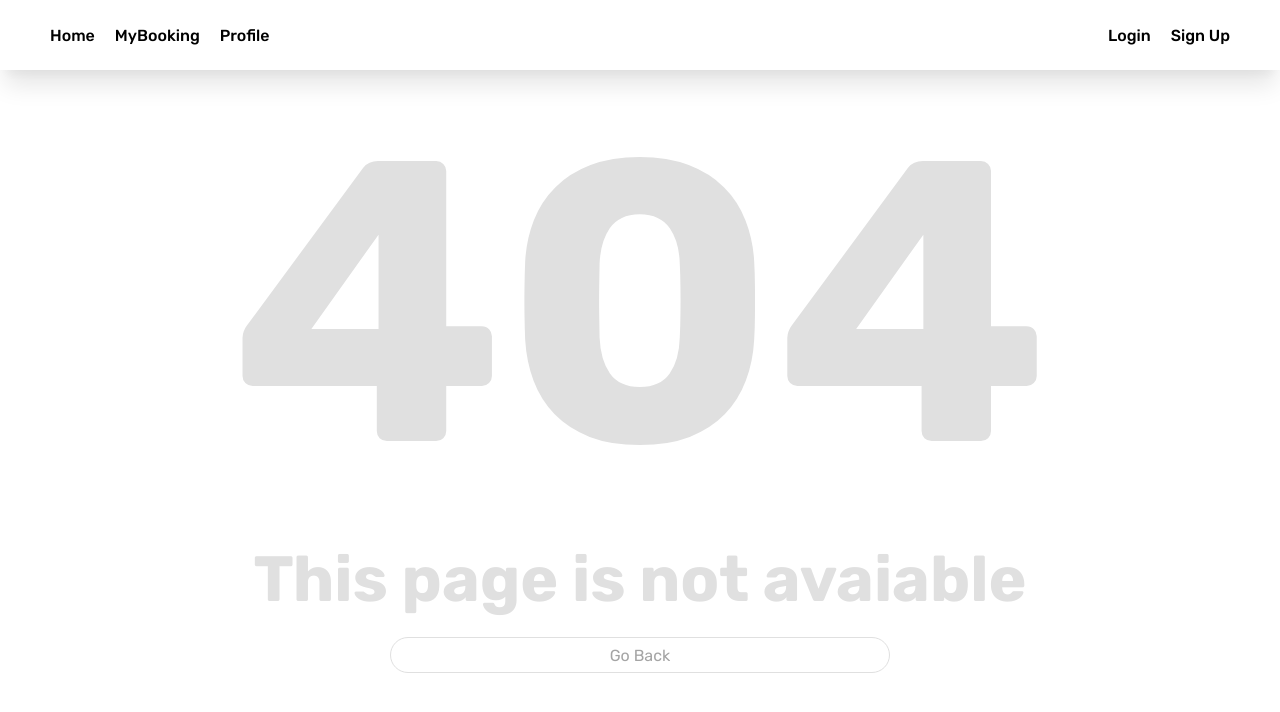
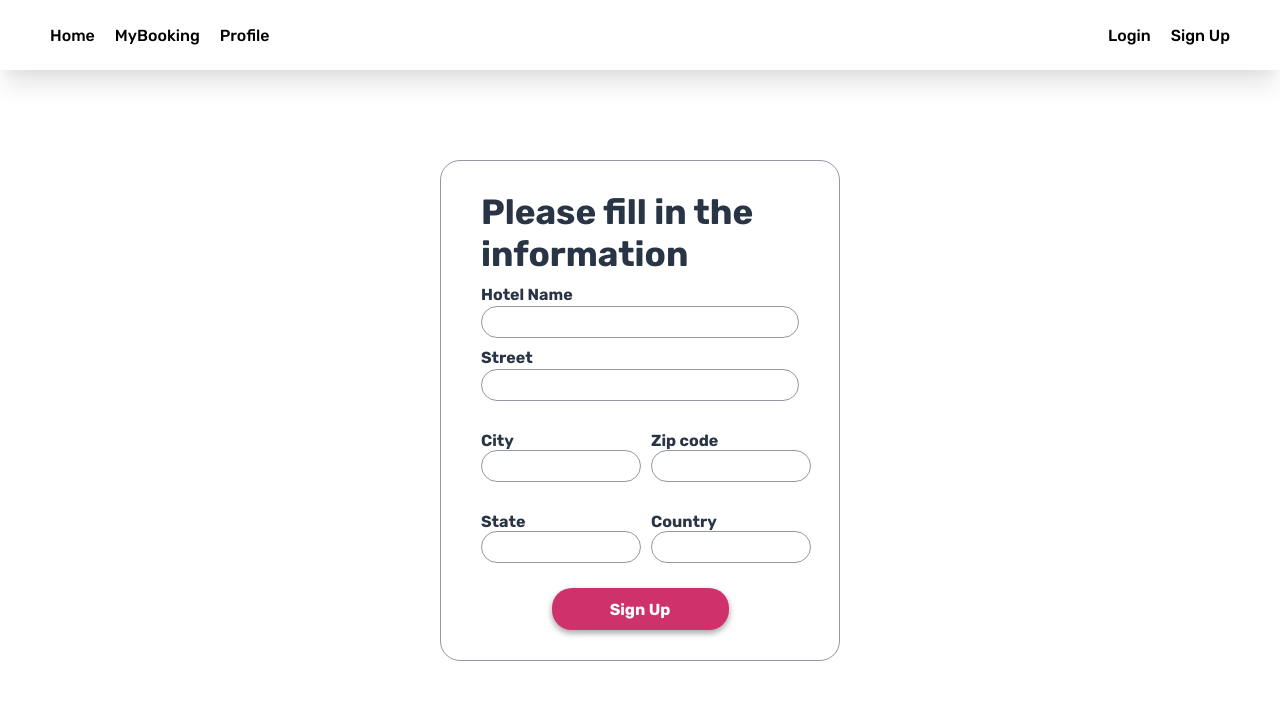
Before and after one commit to rmaskey1/LikeHome, a React (Create React App) app in the folder frontend/: page /register/hotel in a window 1280 px wide. Before the commit this address had no page. Shown: the top 712 px of the page. Built offline with nearby package versions, Linux system fonts and the light colour scheme.

Commit message:
Hotel Registration Page

```diff
--- a/frontend/src/App.jsx
+++ b/frontend/src/App.jsx
@@ -9,6 +9,7 @@ import Profile from "routes/Profile";
 import Register from "routes/Register";
 import AddListing from "routes/AddListing";
 import AccountMod from "routes/AccountMod";
+import RegisterHotel from "routes/RegisterHotel";
 
 function App() {
   return (
@@ -18,6 +19,7 @@ function App() {
         <Route path="/" element={<Home />} />
         <Route path="/login" element={<Login />} />
         <Route path="/register" element={<Register />} />
+        <Route path="/register/hotel" element={<RegisterHotel />} />
         <Route path="/hotel/:id" element={<Details />} />
         <Route path="/profile/:id" element={<Profile />} />
         <Route path="/add_listing" element={<AddListing />} />
--- /dev/null
+++ b/frontend/src/routes/RegisterHotel.jsx
@@ -0,0 +1,217 @@
+import React, { useState } from "react";
+import { useForm } from "react-hook-form";
+import { useLocation } from "react-router-dom";
+import styled from "styled-components";
+
+const Container = styled.div`
+  display: flex;
+  flex-direction: column;
+  justify-content: center;
+  width: 400px;
+  margin: 100px auto;
+  padding: 0 40px;
+  border: 1px solid rgba(41, 53, 69, 0.5);
+  border-radius: 20px;
+`;
+
+const FormTitle = styled.div`
+  font-size: 35px;
+  font-weight: 700;
+  color: #293545;
+  margin-top: 30px;
+`;
+
+const Form = styled.form`
+  display: flex;
+  flex-direction: column;
+  width: 100%;
+  margin: 0 auto;
+  transition: all 0.2s linear;
+`;
+
+const Label = styled.label`
+  color: #293545;
+  font-size: 16px;
+  font-weight: 700;
+  margin-top: 10px;
+  margin-bottom: 2px;
+`;
+
+const InputContainer = styled.div`
+  display: flex;
+  border: 1px solid rgba(41, 53, 69, 0.5);
+  border-radius: 20px;
+  height: 32px;
+`;
+
+const Input = styled.input`
+  all: unset;
+  color: #293545;
+  font-size: 0.9rem;
+  outline: none;
+  transition: all 200ms linear;
+  width: 100%;
+  height: 100%;
+  padding: 0 10px;
+  border-radius: 20px;
+
+  &::placeholder {
+    font-weight: 100;
+    transition: all 0.2s linear;
+  }
+  &:focus::placeholder {
+    color: transparent;
+  }
+`;
+
+const SubmitBtn = styled.button`
+  width: 177px;
+  height: 42px;
+  margin: 0 auto;
+  margin-top: 25px;
+  margin-bottom: 30px;
+  background: rgb(207, 49, 106);
+  border-radius: 20px;
+  font-size: 16px;
+  font-weight: 700;
+  color: white;
+  cursor: pointer;
+  transition: 0.1s background-color;
+  box-shadow: rgba(0, 0, 0, 0.16) 0px 3px 6px, rgba(0, 0, 0, 0.23) 0px 3px 6px;
+  &:hover {
+    background-color: rgb(226, 99, 146);
+  }
+`;
+
+const ErrorMessageArea = styled.div`
+  font-size: 12px;
+  font-weight: 400;
+  color: rgba(207, 49, 106, 1);
+  margin-left: 5px;
+  margin-top: 2px;
+`;
+
+function RegisterHotel() {
+  const location = useLocation();
+  const signupData = location.state;
+  const {
+    register,
+    handleSubmit,
+    formState: { errors },
+    resetField,
+  } = useForm();
+  const [isFetching, setIsFetching] = useState(false);
+
+  const handleSignupHotel = async (hotelData) => {
+    const data = { ...signupData, ...hotelData };
+    console.log(data);
+  };
+
+  const resetFields = () => {
+    resetField("username");
+    resetField("password");
+  };
+
+  return (
+    <Container>
+      <FormTitle>Please fill in the information</FormTitle>
+      <Form onSubmit={handleSubmit(handleSignupHotel)}>
+        <Label>Hotel Name</Label>
+        <InputContainer>
+          <Input
+            {...register("hotelName", {
+              required: "Please enter hotel name",
+            })}
+          />
+        </InputContainer>
+        {errors.email && (
+          <ErrorMessageArea>{errors.email.message.toString()}</ErrorMessageArea>
+        )}
+
+        <Label>Street</Label>
+        <InputContainer>
+          <Input
+            {...register("street", {
+              required: "Please enter street",
+            })}
+            type="street"
+          />
+        </InputContainer>
+        {errors.street && (
+          <ErrorMessageArea>
+            {errors.street.message.toString()}
+          </ErrorMessageArea>
+        )}
+        <div style={{ display: "flex", gap: "10px", marginTop: "30px" }}>
+          <div>
+            <Label>City</Label>
+            <InputContainer style={{ width: "160px" }}>
+              <Input
+                {...register("city", {
+                  required: "Please enter city",
+                })}
+              />
+            </InputContainer>
+            {errors.city && (
+              <ErrorMessageArea>
+                {errors.city.message.toString()}
+              </ErrorMessageArea>
+            )}
+          </div>
+          <div>
+            <Label>Zip code</Label>
+            <InputContainer style={{ width: "160px" }}>
+              <Input
+                {...register("zipcode", {
+                  required: "Please enter zip code",
+                })}
+              />
+            </InputContainer>
+            {errors.zipcode && (
+              <ErrorMessageArea>
+                {errors.zipcode.message.toString()}
+              </ErrorMessageArea>
+            )}
+          </div>
+        </div>
+        <div style={{ display: "flex", gap: "10px", marginTop: "30px" }}>
+          <div>
+            <Label>State</Label>
+            <InputContainer style={{ width: "160px" }}>
+              <Input
+                {...register("state", {
+                  required: "Please enter state",
+                })}
+              />
+            </InputContainer>
+            {errors.state && (
+              <ErrorMessageArea>
+                {errors.state.message.toString()}
+              </ErrorMessageArea>
+            )}
+          </div>
+          <div>
+            <Label>Country</Label>
+            <InputContainer style={{ width: "160px" }}>
+              <Input
+                {...register("country", {
+                  required: "Please enter country",
+                })}
+              />
+            </InputContainer>
+            {errors.country && (
+              <ErrorMessageArea>
+                {errors.country.message.toString()}
+              </ErrorMessageArea>
+            )}
+          </div>
+        </div>
+        <SubmitBtn type="submit">
+          {isFetching ? "loading..." : "Sign Up"}
+        </SubmitBtn>
+      </Form>
+    </Container>
+  );
+}
+
+export default RegisterHotel;
```
